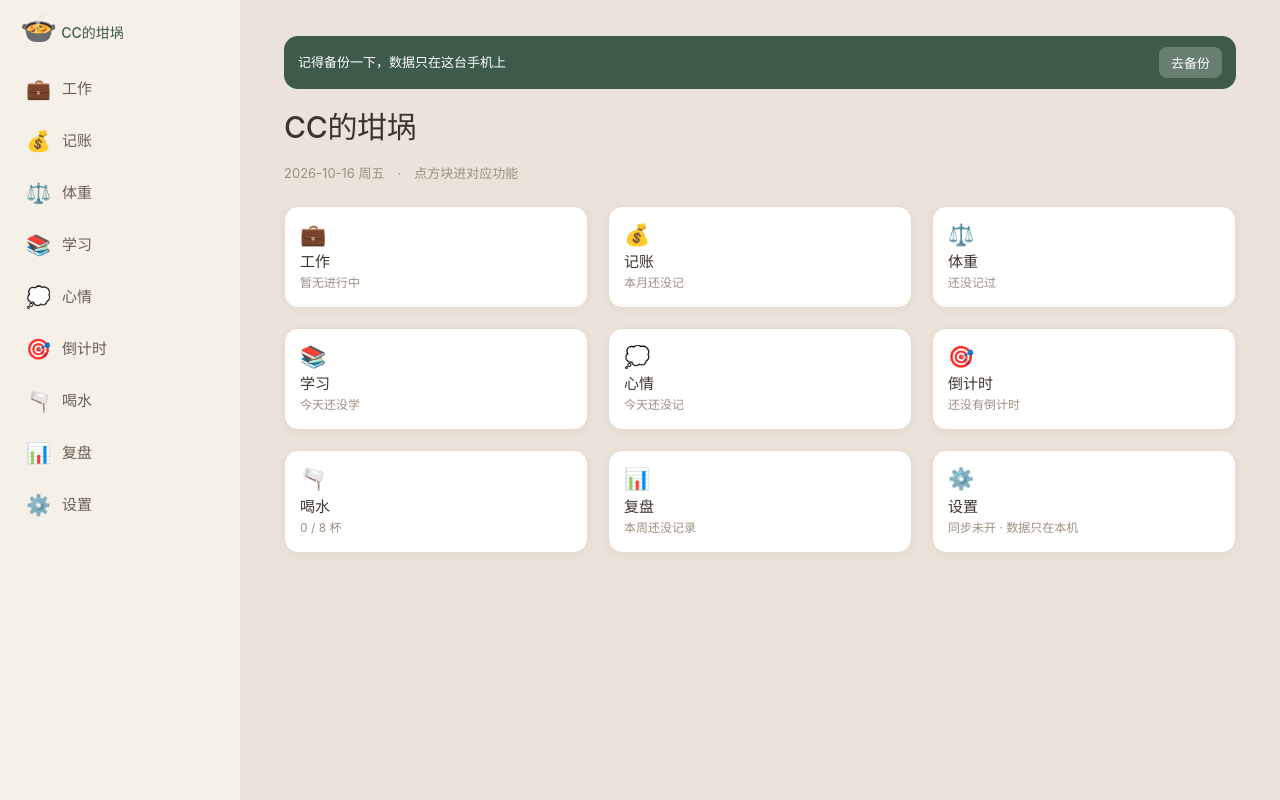
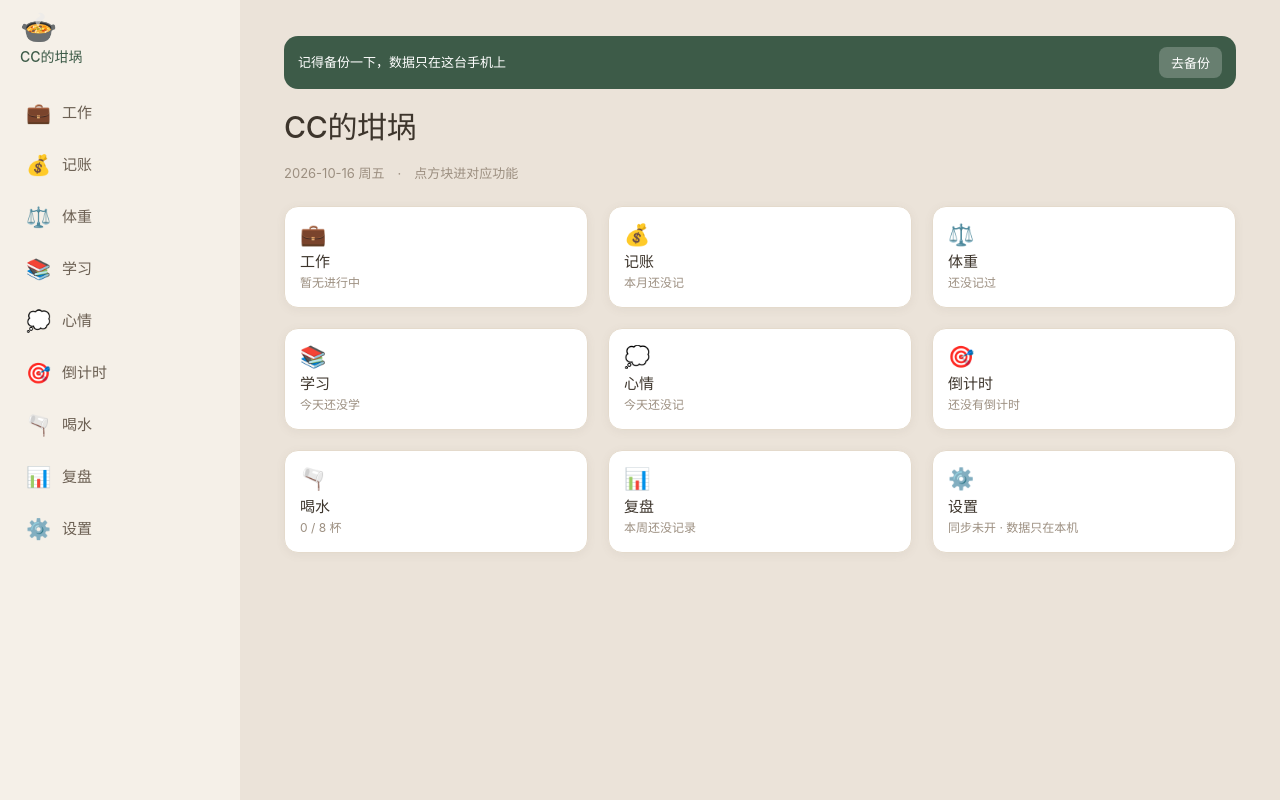
Before and after one commit to Iris-0428/cc-crucible, a website: page index.html in a window 1280 px wide. Drawn offline with Linux system fonts and the light colour scheme.

Commit message:
修：侧边栏品牌区的图标和名字改回上下排（改成 button 后 span 变成了行内元素）

```diff
--- a/index.html
+++ b/index.html
@@ -79,8 +79,9 @@ body{
   display:block;width:100%;text-align:center;margin-bottom:14px;flex-shrink:0;
   background:none;border:none;font-family:inherit;color:inherit;cursor:pointer;padding:0;
 }
-.brand .logo{font-size:26px;line-height:1}
-.brand .name{font-size:11px;color:var(--sidebar-text);opacity:.85;margin-top:4px;line-height:1.3;word-break:break-all;transition:color var(--dur) var(--ease)}
+/* 图标和名字要上下排（button 里的 span 是行内元素，得显式设成块级） */
+.brand .logo{display:block;font-size:26px;line-height:1}
+.brand .name{display:block;font-size:11px;color:var(--sidebar-text);opacity:.85;margin-top:4px;line-height:1.3;word-break:break-all;transition:color var(--dur) var(--ease)}
 .brand.on .name{color:var(--accent);opacity:1;font-weight:500}
 .nav{display:flex;flex-direction:column;gap:4px}
 .nav button{
```
